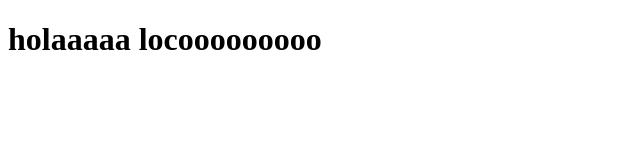
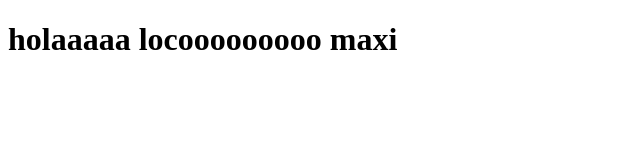
Before and after one commit to maximozoppini/coursera-test, a plain HTML site: page index.html in a window 1280 px wide. Shown: the whole page, without its empty margins (0-640 px from the left). Drawn offline with Linux system fonts and the light colour scheme.

Commit message:
proxiom commit

```diff
--- a/index.html
+++ b/index.html
@@ -5,6 +5,6 @@
     <title>hola</title>
   </head>
   <body>
-    <h1>holaaaaa locooooooooo</h1>
+    <h1>holaaaaa locooooooooo maxi</h1>
   </body>
 </html>
```
